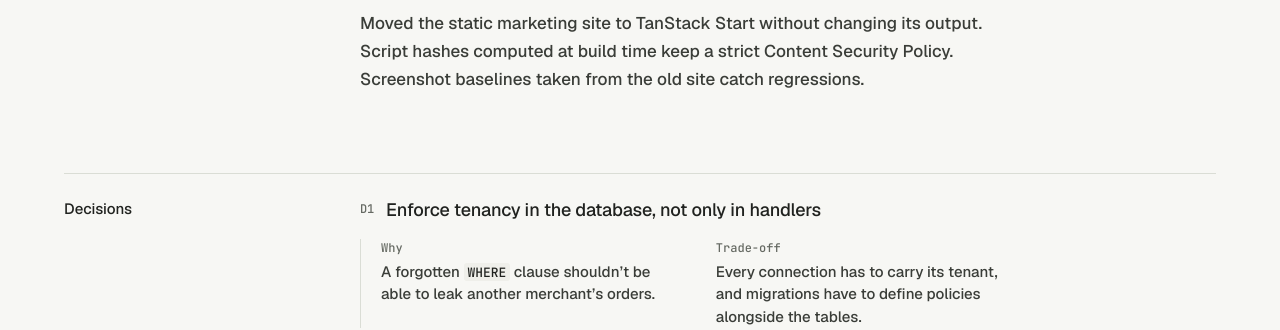
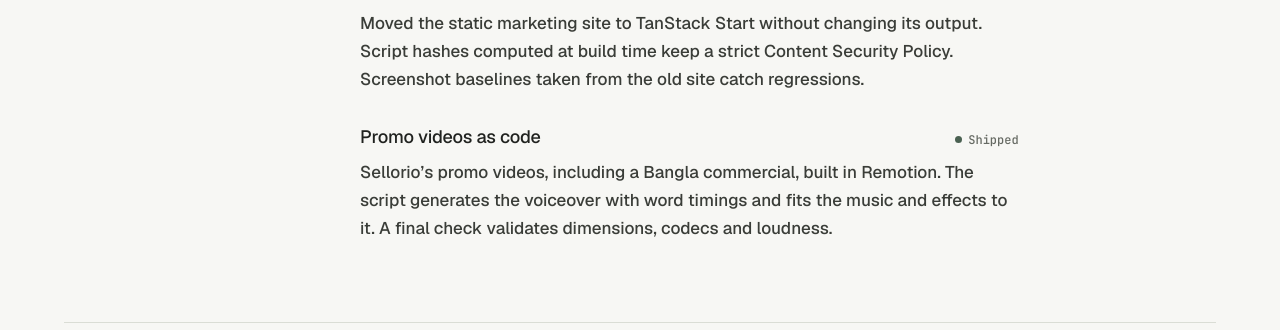
Before and after one commit to niadul-munna/portfolio, a Next.js app: page /work/sellorio in a window 1280 px wide. Shown: the part 2500-2830 px from the top of the page. Built offline with nearby package versions, Linux system fonts and the light colour scheme; no server answers.

Commit message:
Expand Vidinfra and Sellorio engineering contributions

```diff
--- a/content/projects.ts
+++ b/content/projects.ts
@@ -86,6 +86,11 @@ export const projects: Project[] = [
           title: "AI subtitles and chapters",
           body: "Panels to generate, poll and edit AI subtitles and chapters, plus a raw WebVTT editor with validation. They were built against the Vidinfra AI service and are waiting on review.",
           status: "in-review",
+        },
+        {
+          title: "Subtitle and chapter processing service",
+          body: "A Go service that transcribes video into WebVTT subtitles and AI-generated chapters. Results go back to the main API through retried background jobs, so a failed delivery isn’t lost. The output format is versioned, so a format change can’t silently corrupt saved chapters.",
+          status: "prototype",
         },
       ],
       decisions: [
@@ -429,6 +434,11 @@ export const projects: Project[] = [
           body: "Moved the static marketing site to TanStack Start without changing its output. Script hashes computed at build time keep a strict Content Security Policy. Screenshot baselines taken from the old site catch regressions.",
           status: "shipped",
         },
+        {
+          title: "Promo videos as code",
+          body: "Sellorio’s promo videos, including a Bangla commercial, built in Remotion. The script generates the voiceover with word timings and fits the music and effects to it. A final check validates dimensions, codecs and loudness.",
+          status: "shipped",
+        },
       ],
       decisions: [
         {
```
